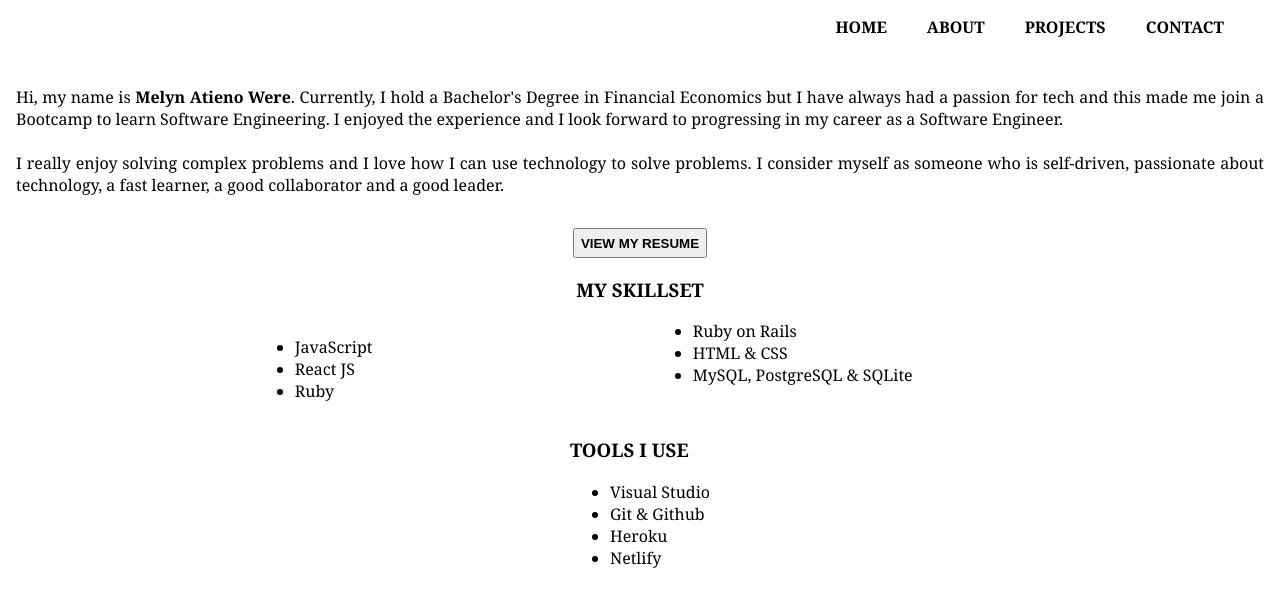
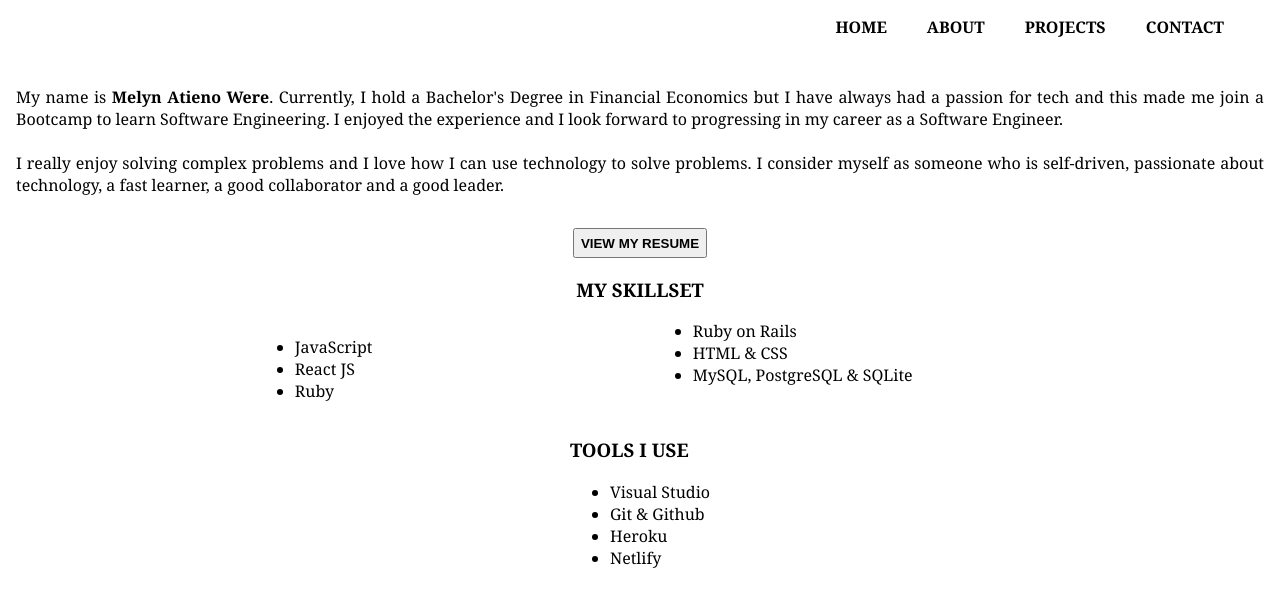
Before and after one commit to MelynAtieno/react-website-app, a React (Create React App) app: page /about in a window 1280 px wide. Shown: the top 606 px of the page. Built offline with nearby package versions, Linux system fonts and the light colour scheme.

Commit message:
edit paragraph in about page

```diff
--- a/src/Components/About.js
+++ b/src/Components/About.js
@@ -4,7 +4,7 @@ import "../Styles/About.css"
 function About() {
   return (
     <div className='abt-page'>
-      <p className='about'> Hi, my name is <b>Melyn Atieno Were</b>
+      <p className='about'> My name is <b>Melyn Atieno Were</b>
         . Currently, I hold a Bachelor's Degree in Financial Economics but I have always had a passion for tech
         and this made me join a Bootcamp to learn Software Engineering. I enjoyed the experience
         and I look forward to progressing in my career as a Software Engineer. <br/> <br/>
```
